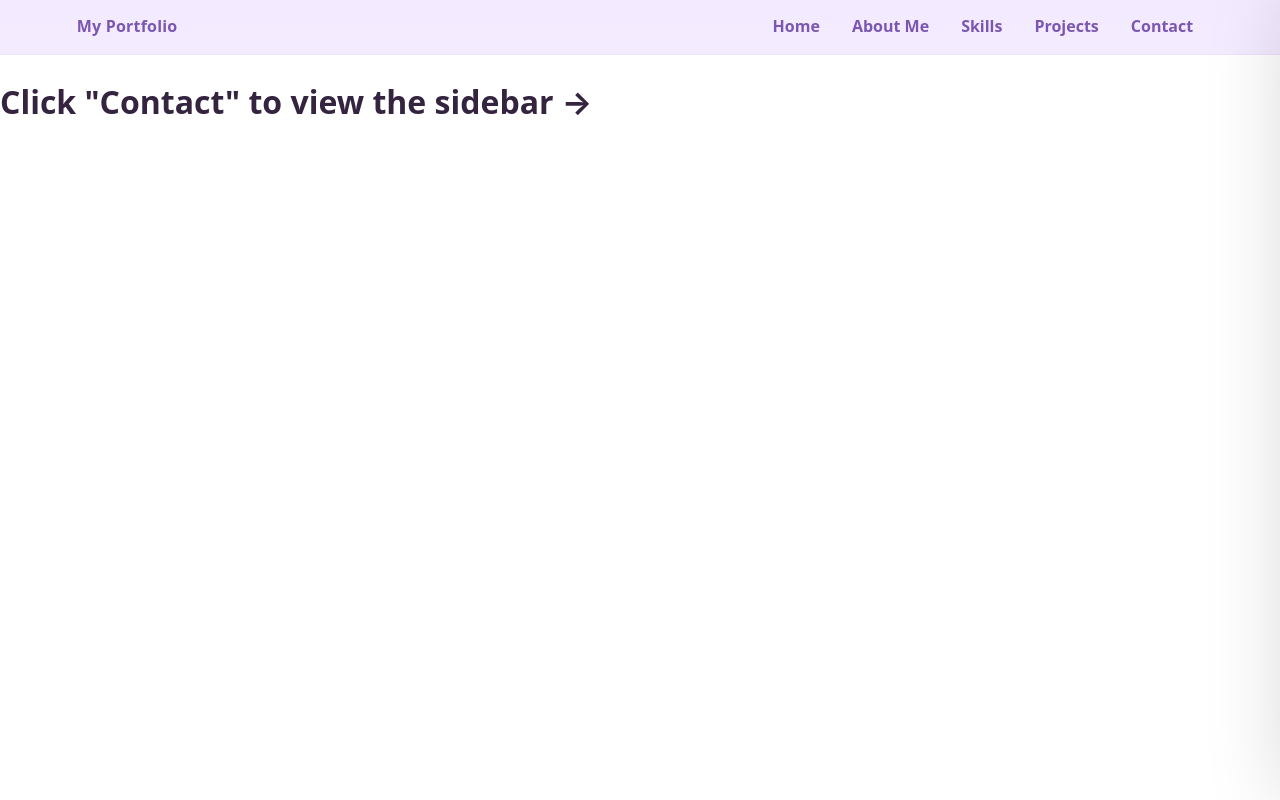
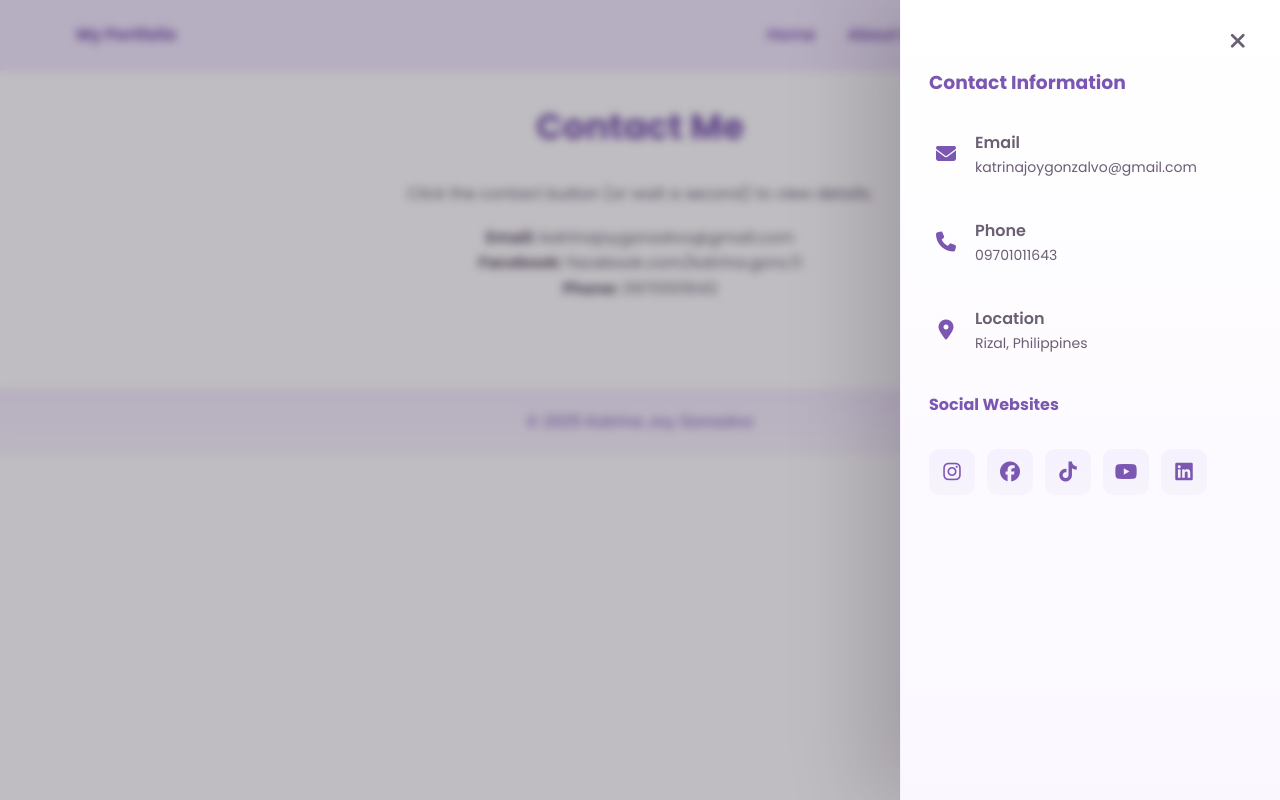
Before and after one commit to krtngonz/katrina, a plain HTML site: page contact.html in a window 1280 px wide. Drawn offline with Linux system fonts and the light colour scheme.

Commit message:
Refactor contact.html for better structure and accessibility
Updated HTML structure and improved accessibility features.

```diff
--- a/contact.html
+++ b/contact.html
@@ -1,91 +1,94 @@
-<!DOCTYPE html>
+<!doctype html>
 <html lang="en">
 <head>
-<meta charset="UTF-8">
-<meta name="viewport" content="width=device-width, initial-scale=1.0">
-<title>Contact Me</title>
-<link rel="stylesheet" href="style.css">
-<!-- FontAwesome for icons -->
-<link rel="stylesheet" href="https://cdnjs.cloudflare.com/ajax/libs/font-awesome/6.5.0/css/all.min.css">
+  <meta charset="utf-8"/>
+  <meta name="viewport" content="width=device-width,initial-scale=1"/>
+  <title>Contact - Katrina Joy Gonzalvo</title>
+
+  <link href="https://fonts.googleapis.com/css2?family=Poppins:wght@300;400;600;700&display=swap" rel="stylesheet">
+  <link rel="stylesheet" href="https://cdnjs.cloudflare.com/ajax/libs/font-awesome/6.5.0/css/all.min.css"/>
+  <link rel="stylesheet" href="style.css"/>
 </head>
 <body>
 
 <nav>
-    <div class="logo">My Portfolio</div>
-    <ul class="nav-links">
-        <li><a href="index.html">Home</a></li>
-        <li><a href="about.html">About Me</a></li>
-        <li><a href="skills.html">Skills</a></li>
-        <li><a href="projects.html">Projects</a></li>
-        <li><a href="#" id="openContact">Contact</a></li>
-    </ul>
+  <div class="logo">My Portfolio</div>
+  <div class="nav-links">
+    <a href="index.html">Home</a>
+    <a href="about.html">About Me</a>
+    <a href="skills.html">Skills</a>
+    <a href="projects.html">Projects</a>
+    <a href="#" id="openContactPage">Contact</a>
+  </div>
 </nav>
 
-<!-- CONTENT purposely empty -->
-<div class="contact-placeholder">
-    <h1>Click "Contact" to view the sidebar →</h1>
-</div>
+<main>
+  <h1 class="page-title">Contact Me</h1>
 
-<!-- RIGHT SIDE CONTACT PANEL -->
-<div class="contact-sidebar" id="contactSidebar">
+  <section class="container center">
+    <p style="color:var(--muted)">Click the contact button (or wait a second) to view details.</p>
 
-    <span class="close-btn" id="closeContact">&times;</span>
+    <ul style="list-style:none; padding:0; margin-top:18px; color:var(--muted)">
+      <li><strong>Email:</strong> katrinajoygonzalvo@gmail.com</li>
+      <li><strong>Facebook:</strong> facebook.com/katrina.gonz.11</li>
+      <li><strong>Phone:</strong> 09701011643</li>
+    </ul>
+  </section>
+</main>
 
-    <h2>Contact Information</h2>
+<footer>© 2025 Katrina Joy Gonzalvo</footer>
 
-    <div class="contact-item">
-        <i class="fas fa-envelope"></i>
-        <span>katrinajoygonzalvo@gmail.com</span>
-    </div>
+<!-- overlay + sidebar -->
+<div class="overlay" id="overlayPage" aria-hidden="true"></div>
 
-    <div class="contact-item">
-        <i class="fas fa-phone"></i>
-        <span>09701011643</span>
-    </div>
+<aside class="contact-sidebar" id="contactSidebarPage" aria-hidden="true">
+  <button class="close-btn" id="closeSidebarPage"><i class="fa-solid fa-xmark"></i></button>
 
-    <div class="contact-item">
-        <i class="fas fa-location-dot"></i>
-        <span>Rizal, Philippines</span>
-    </div>
+  <h3 style="margin:0 0 6px 0; color:var(--deep-lavender)">Contact Information</h3>
 
-    <h3 class="social-title">Social Websites</h3>
+  <div class="contact-row">
+    <i class="fa-solid fa-envelope"></i>
+    <div><div style="font-weight:600">Email</div><div style="font-size:14px;color:var(--muted)">katrinajoygonzalvo@gmail.com</div></div>
+  </div>
 
-    <div class="social-icons">
+  <div class="contact-row">
+    <i class="fa-solid fa-phone"></i>
+    <div><div style="font-weight:600">Phone</div><div style="font-size:14px;color:var(--muted)">09701011643</div></div>
+  </div>
 
-        <a href="https://www.instagram.com/katrinajoygonz?igsh=ZnpkYjRiM28za2Jv" target="_blank">
-            <i class="fab fa-instagram"></i>
-        </a>
+  <div class="contact-row">
+    <i class="fa-solid fa-location-dot"></i>
+    <div><div style="font-weight:600">Location</div><div style="font-size:14px;color:var(--muted)">Rizal, Philippines</div></div>
+  </div>
 
-        <a href="https://www.facebook.com/katrina.gonz.11" target="_blank">
-            <i class="fab fa-facebook"></i>
-        </a>
-
-        <a href="https://www.tiktok.com/@commander_rina?_r=1&_t=ZS-922joKFxwlV" target="_blank">
-            <i class="fab fa-tiktok"></i>
-        </a>
-
-        <a href="https://youtube.com/@momentswithkatrina?si=o5XLHXzA6e2H6lvM" target="_blank">
-            <i class="fab fa-youtube"></i>
-        </a>
-
-        <a href="#" target="_blank">
-            <i class="fab fa-linkedin"></i>
-        </a>
-
-    </div>
-
-</div>
+  <h4 style="margin-top:12px; margin-bottom:8px; color:var(--deep-lavender)">Social Websites</h4>
+  <div class="social-row">
+    <a href="https://www.instagram.com/katrinajoygonz?igsh=ZnpkYjRiM28za2Jv" target="_blank"><i class="fab fa-instagram"></i></a>
+    <a href="https://www.facebook.com/katrina.gonz.11" target="_blank"><i class="fab fa-facebook"></i></a>
+    <a href="https://www.tiktok.com/@commander_rina?_r=1&_t=ZS-922joKFxwlV" target="_blank"><i class="fab fa-tiktok"></i></a>
+    <a href="https://youtube.com/@momentswithkatrina?si=o5XLHXzA6e2H6lvM" target="_blank"><i class="fab fa-youtube"></i></a>
+    <a href="#" target="_blank"><i class="fab fa-linkedin"></i></a>
+  </div>
+</aside>
 
 <script>
-// OPEN CONTACT SIDEBAR
-document.getElementById("openContact").onclick = function () {
-    document.getElementById("contactSidebar").classList.add("open");
-}
+  // open/close for contact page
+  const openPage = document.getElementById('openContactPage');
+  const sidePage = document.getElementById('contactSidebarPage');
+  const overlayPage = document.getElementById('overlayPage');
+  const closePage = document.getElementById('closeSidebarPage');
 
-// CLOSE CONTACT SIDEBAR
-document.getElementById("closeContact").onclick = function () {
-    document.getElementById("contactSidebar").classList.remove("open");
-}
+  function openPageSide(){ sidePage.classList.add('open'); overlayPage.classList.add('show'); sidePage.setAttribute('aria-hidden','false'); overlayPage.setAttribute('aria-hidden','false'); }
+  function closePageSide(){ sidePage.classList.remove('open'); overlayPage.classList.remove('show'); sidePage.setAttribute('aria-hidden','true'); overlayPage.setAttribute('aria-hidden','true'); }
+
+  openPage && openPage.addEventListener('click', e => { e.preventDefault(); openPageSide(); });
+  closePage && closePage.addEventListener('click', closePageSide);
+  overlayPage && overlayPage.addEventListener('click', closePageSide);
+
+  // auto-open when visiting contact.html (small delay for nicer effect)
+  window.addEventListener('DOMContentLoaded', () => {
+    setTimeout(openPageSide, 150);
+  });
 </script>
 
 </body>
```
